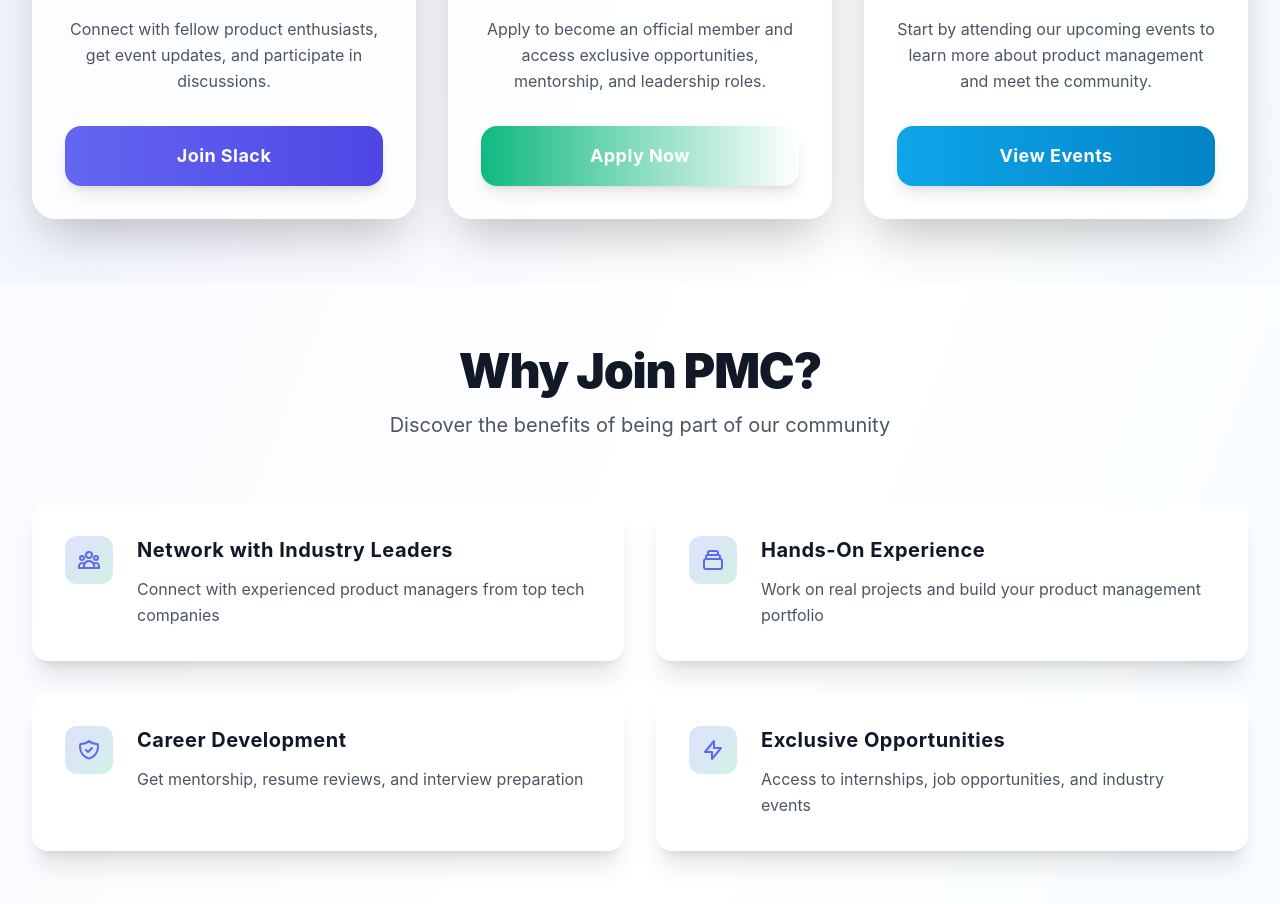
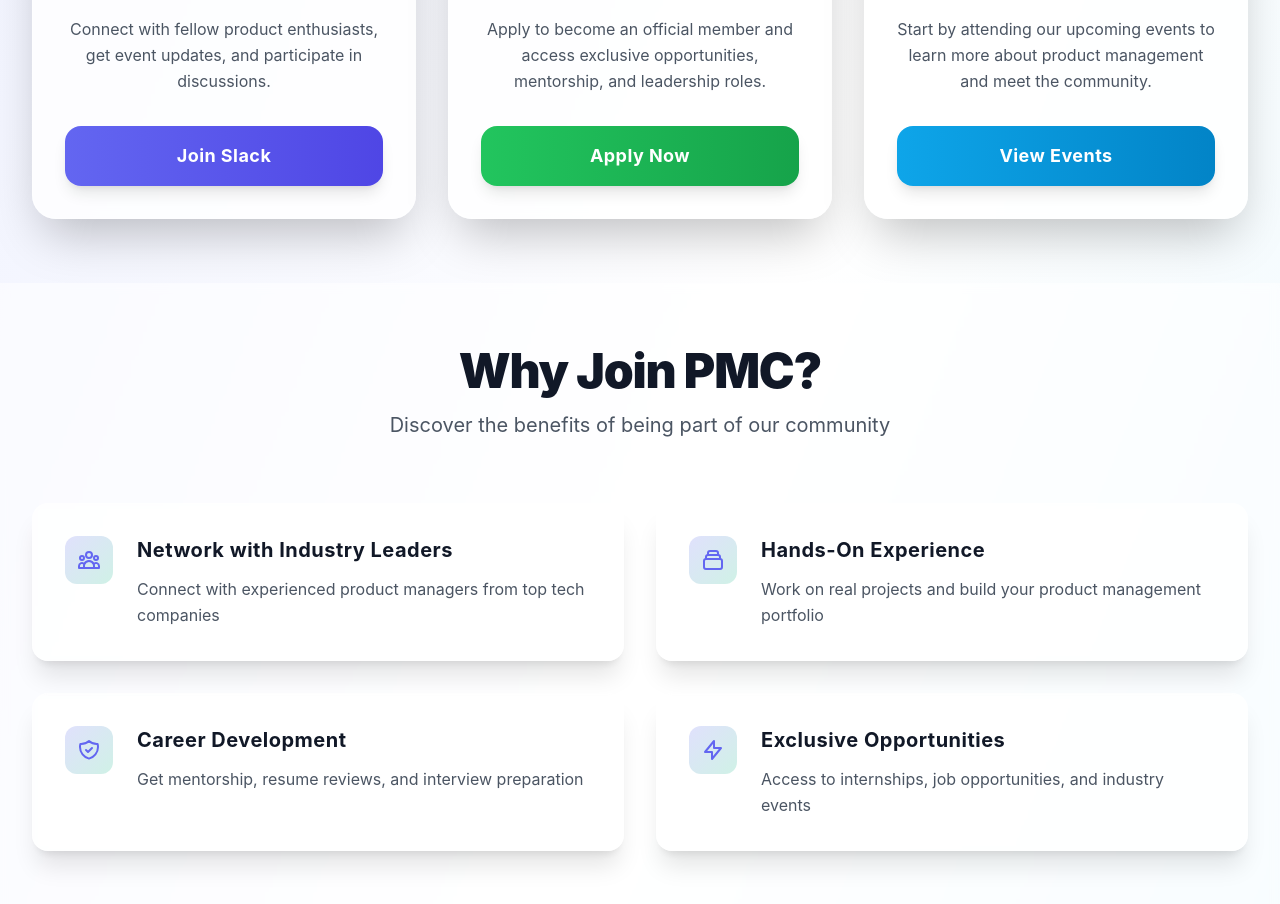
Before and after one commit to grgelsec/PMClub-Site, a React (Vite) app: page /join in a window 1280 px wide. Shown: the part 963-1867 px from the top of the page. Built offline with nearby package versions, Linux system fonts and the light colour scheme; no server answers.

Commit message:
Change Apply Now button color to green on /join page

```diff
--- a/src/pages/join.tsx
+++ b/src/pages/join.tsx
@@ -18,7 +18,7 @@ export const JoinPage = () => {
       action: "Apply Now",
       link: "https://forms.gle/rwXoyybpenYsGCTX7",
       color: "from-accent/20 to-accent/10 border-accent/30",
-      buttonColor: "from-accent to-accent-dark hover:from-accent-dark hover:to-accent"
+      buttonColor: "from-green-500 to-green-600 hover:from-green-600 hover:to-green-700"
     },
     {
       title: "Attend Our Events",
```
